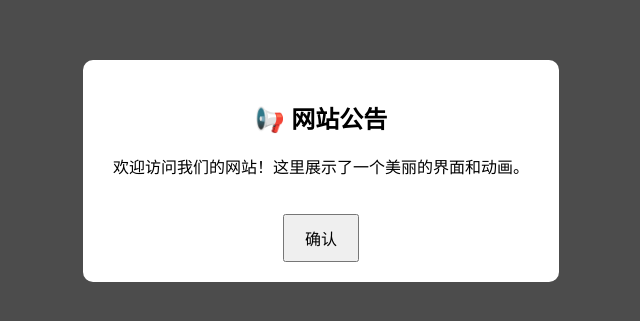
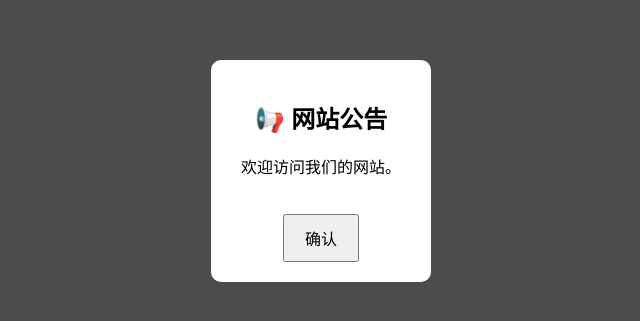
Before and after one commit to liyang090811/liyang090811.github.io, a plain HTML site: page index.html in a window 1280 px wide. Shown: the part 229-550 px from the top of the page, without its empty margins (319-959 px from the left). Drawn offline with Linux system fonts and the light colour scheme.

Commit message:
更新公告内容，简化欢迎信息

```diff
--- a/index.html
+++ b/index.html
@@ -47,7 +47,7 @@
   <div class="overlay" id="announcement">
     <div class="popup">
       <h2>📢 网站公告</h2>
-      <p>欢迎访问我们的网站！这里展示了一个美丽的界面和动画。</p>
+      <p>欢迎访问我们的网站。</p>
       <button class="button" onclick="closePopup()">确认</button>
     </div>
   </div>
```
